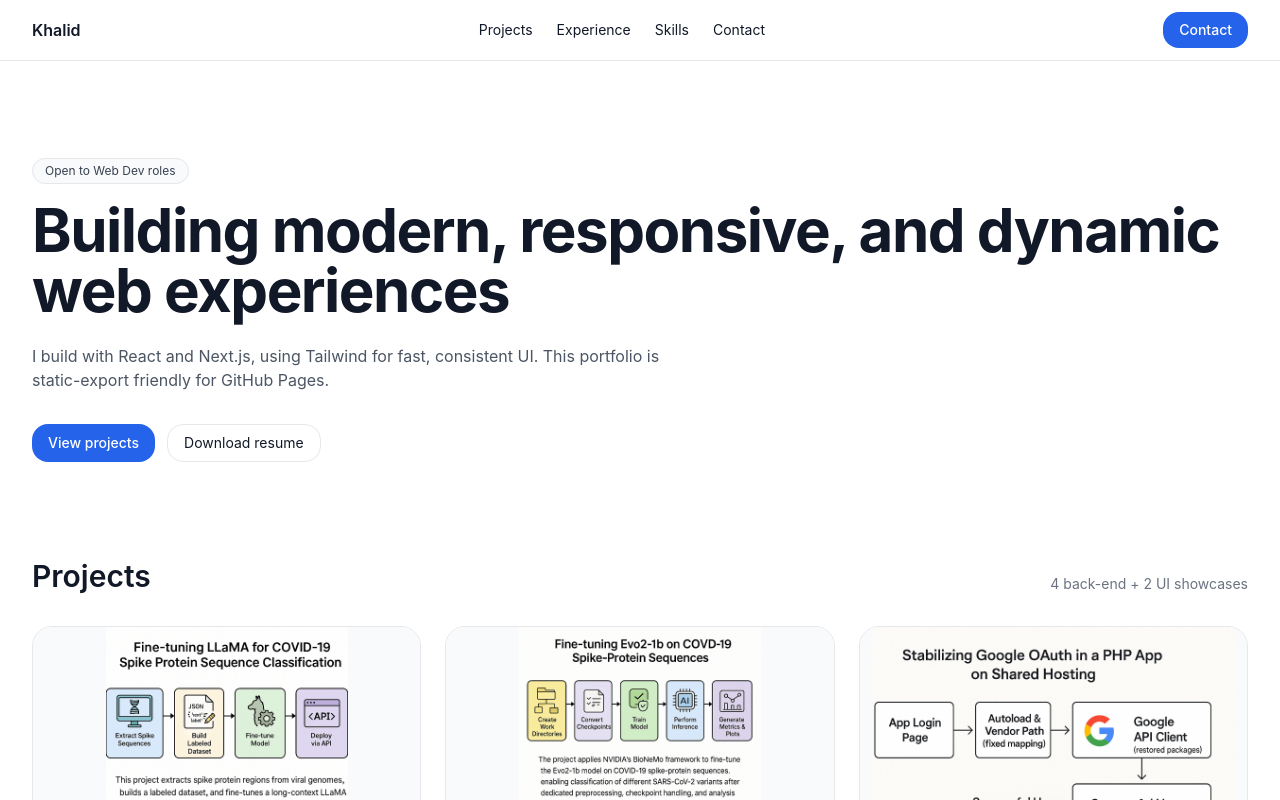
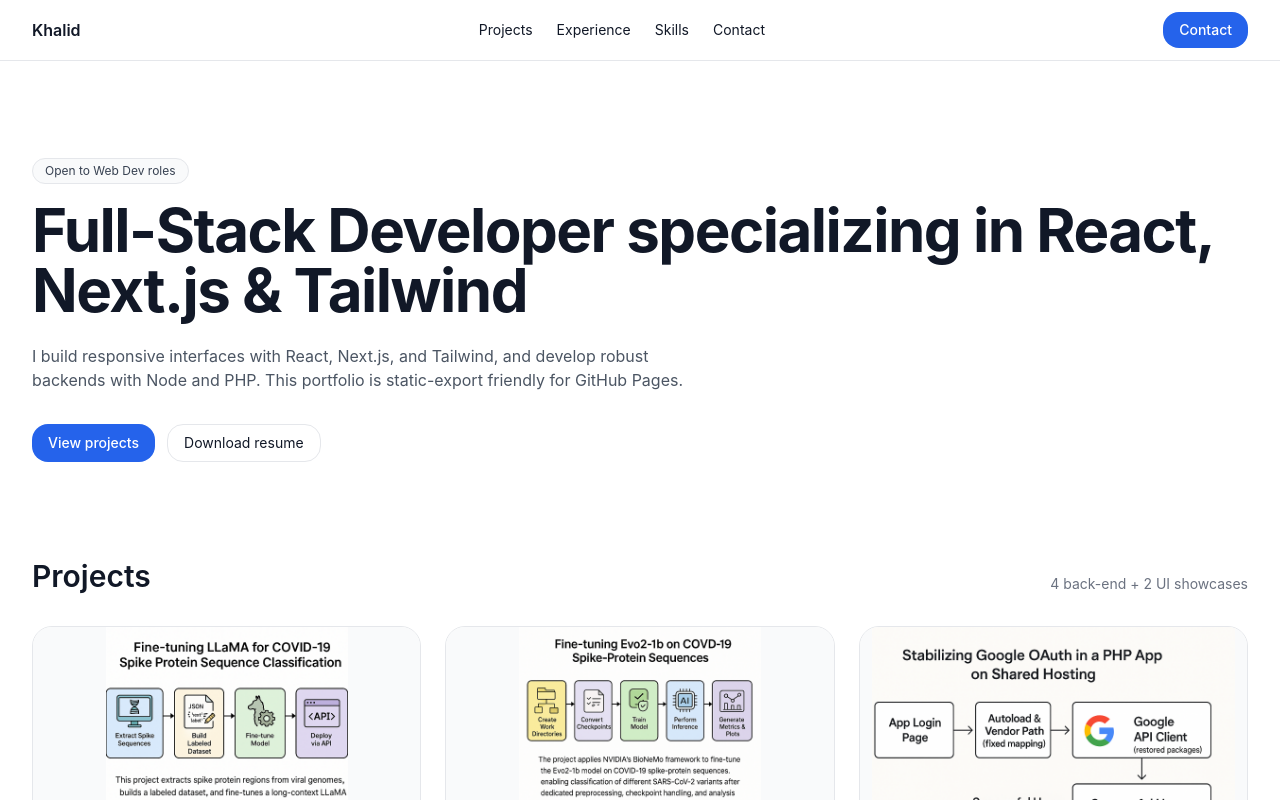
Before and after one commit to khalidkhan76770/portfolio, a Next.js app: page /portfolio/ in a window 1280 px wide. Shown: the top 800 px of the page. Built offline with nearby package versions, Linux system fonts and the light colour scheme.

Commit message:
refine tagline and summary to match full-stack skills

```diff
--- a/components/sections/Hero.jsx
+++ b/components/sections/Hero.jsx
@@ -8,8 +8,9 @@ export default function Hero() {
         {meta.tagline}
       </h1>
       <p className="text-gray-600 mt-6 max-w-2xl">
-        I build with React and Next.js, using Tailwind for fast, consistent UI.
-        This portfolio is static-export friendly for GitHub Pages.
+        I build responsive interfaces with React, Next.js, and Tailwind, and
+        develop robust backends with Node and PHP. This portfolio is
+        static-export friendly for GitHub Pages.
       </p>
       <div className="mt-8 flex flex-col sm:flex-row gap-3">
         <a href="#projects" className="btn-primary">View projects</a>
```
Also changed, not shown: lib/data.js.
